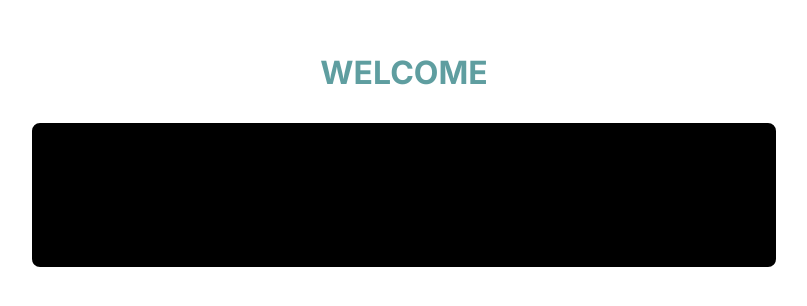
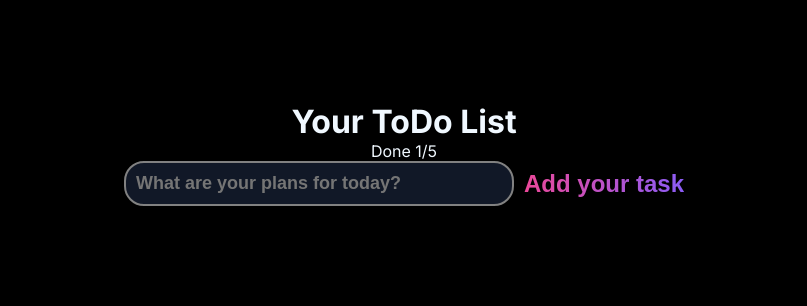
Before and after one commit to rlsplep/todolist, a plain HTML site: page index.html in a window 1280 px wide. Shown: the part 246-552 px from the top of the page, without its empty margins (236-1043 px from the left). Drawn offline with Linux system fonts and the light colour scheme; a web font is replaced by a local one.

Commit message:
решила перейти на макет из фигмы. добавила инпуты, кнопку, поменяла задний фон, пока разбираюсь с чеклистами

```diff
--- a/index.html
+++ b/index.html
@@ -7,12 +7,16 @@
     <style>
       @import url("https://fonts.googleapis.com/css2?family=Intel+One+Mono:ital,wght@0,300..700;1,300..700&family=Inter:ital,opsz,wght@0,14..32,100..900;1,14..32,100..900&family=Jim+Nightshade&family=Oswald:wght@200..700&family=Outfit:wght@100..900&display=swap");
     </style>
-    <title>ToDo-list</title>
+    <title>Your List</title>
   </head>
   <body>
-    <div class="hi">
-      <h1>WELCOME</h1>
+    <div class="container">
+      <h1>Your ToDo List</h1>
+      <p class="done">Done 1/5</p>
+      <div class="input-group">
+        <input type="text" placeholder="What are your plans for today?" />
+        <button class="add">Add your task</button>
+      </div>
     </div>
-    <div class="container"></div>
   </body>
 </html>
--- a/style.css
+++ b/style.css
@@ -1,37 +1,64 @@
+* {
+    margin: 0;
+    padding: 0;
+    box-sizing: border-box;
+}
+
 body{
             font-family: "Inter", sans-serif;
             font-optical-sizing: auto;
             font-weight: 200;
             font-style: normal;
-            display: flex;
-                flex-direction: column;
 
-                align-items: center;
-
-                justify-content: center;
-
-                min-height: 100vh;
-
-                margin: 0;
-}
-
-.hi{
+    background-color: #000000;
+    color: aliceblue;
     display: flex;
+    direction: ltr;
+    align-items: center;
     justify-content: center;
-    align-items: center;
-    color: cadetblue;
+    min-height: 100vh;
+    flex-direction: column;
 }
 
 .container{
 
-    width: 700px;
-    height: 100px;
-    background-color: black;
+width: 100%;
+max-width: 600px;
+padding: 20px;
+text-align: center;
+}
+
+.input-group{
+
+    display: flex;
+    gap: 10px;
+}
+input{
+    background-color: #111827;
     border: 2px solid;
-    padding: 20px;
-    margin: 10px;
-    border-radius: 8px;
-    display: flex;
-    justify-content: center;
-    align-items: center;
+    border-color: #818181;
+    padding: 10px;
+    border-radius: 20px;
+    flex-grow: 1;
+    font-weight: bold;
+    font-size: large;
 }
+
+.done{
+
+    font-weight: 400;
+    font-size: medium;
+}
+
+.add{
+
+    border: none;
+    background: linear-gradient(to right, #EC4899 0%, #8B5CF6 100%);
+    -webkit-background-clip: text;
+    background-clip: text;
+    background-color: transparent;
+    font-weight: 900;
+    font-size: 24px;
+    color: transparent;
+
+}
```
